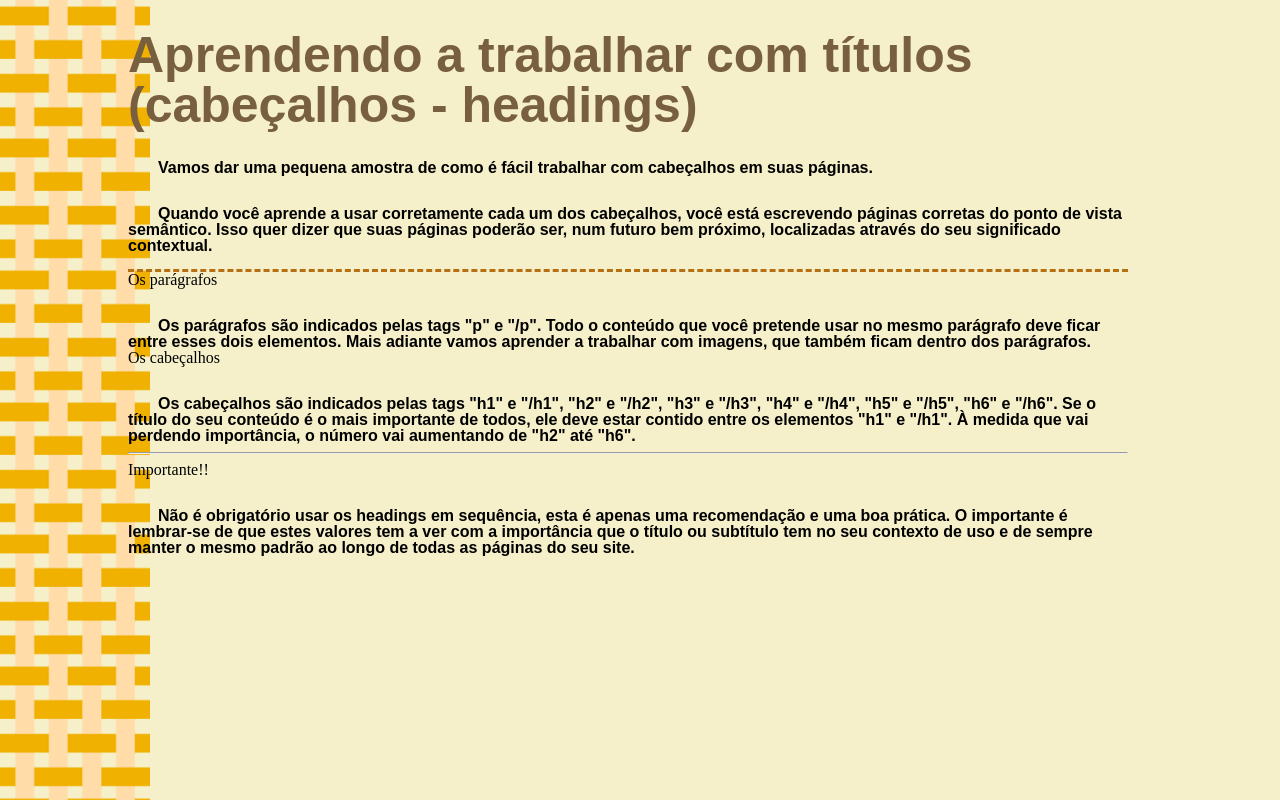
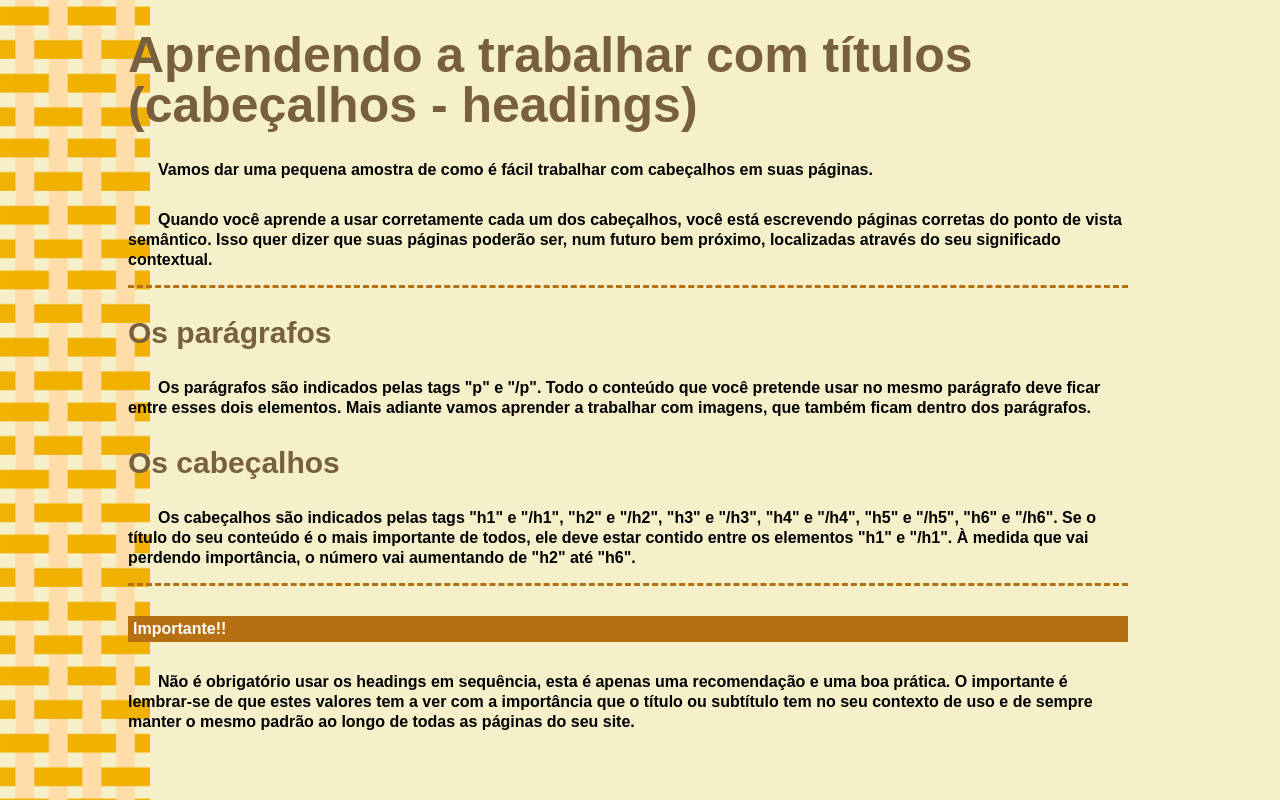
Before and after one commit to chagas013/Atividades, a plain HTML site: page index.html in a window 1280 px wide. Drawn offline with Linux system fonts and the light colour scheme.

Commit message:
Ex.01 Finalizado

```diff
--- a/css/style.css
+++ b/css/style.css
@@ -19,11 +19,29 @@ p{
     font-family:Arial, Helvetica, sans-serif;
     margin-top: 3%;
     font-weight: bolder;
+    line-height: 20px;
 }
 
-#linha1{
+#linha1, #linha2{
     padding-bottom: 15px;
     border-bottom: dashed;
     border-color:#b66f12;
     border-width: 3px;
 }
+
+h2{
+    font-family: Arial, Helvetica, sans-serif;
+    color: #775f3f;
+    font-size: 30px;
+    font-weight: bolder;
+    margin-top: 3%;
+}
+
+h3{
+    font-family: Arial, Helvetica, sans-serif;
+    color: #fff;
+    background-color: #b66f12;
+    font-weight: bolder;
+    margin-top: 3%;
+    padding: 5px;
+}
--- a/index.html
+++ b/index.html
@@ -21,10 +21,10 @@
         ficar entre esses dois elementos. Mais adiante vamos aprender a trabalhar com imagens, que também ficam dentro
         dos parágrafos. </p>
     <h2>Os cabeçalhos</h2>
-    <p>Os cabeçalhos são indicados pelas tags "h1" e "/h1", "h2" e "/h2", "h3" e "/h3", "h4" e "/h4", "h5" e "/h5", "h6"
+    <p id=linha2>Os cabeçalhos são indicados pelas tags "h1" e "/h1", "h2" e "/h2", "h3" e "/h3", "h4" e "/h4", "h5" e "/h5", "h6"
         e "/h6". Se o título do seu conteúdo é o mais importante de todos, ele deve estar contido entre os elementos
         "h1" e "/h1". À medida que vai perdendo importância, o número vai aumentando de "h2" até "h6".</p>
-    <hr>
+
     <h3>Importante!!</h3>
     <p>Não é obrigatório usar os headings em sequência, esta é apenas uma recomendação e uma boa prática. O importante é
         lembrar-se de que estes valores tem a ver com a importância que o título ou subtítulo tem no seu contexto de uso
```
